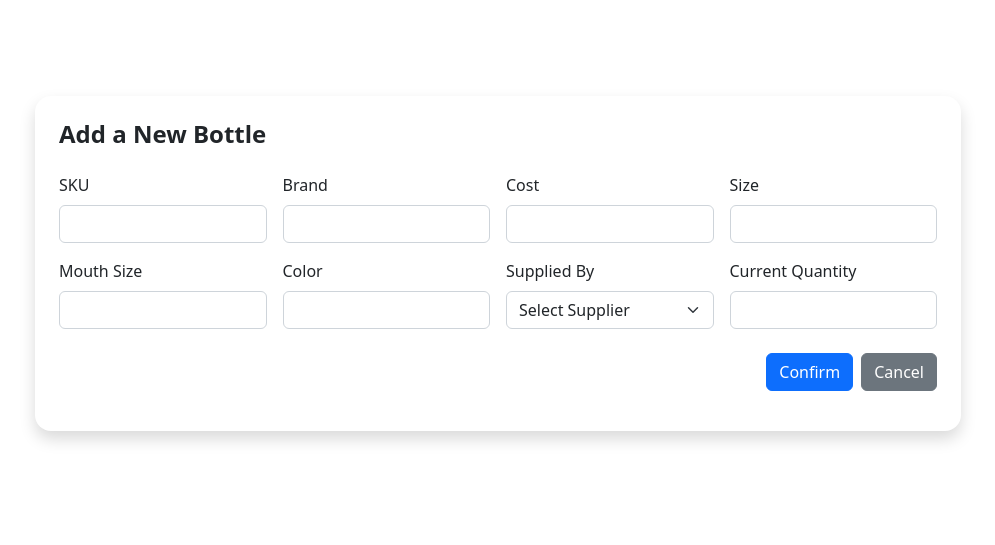
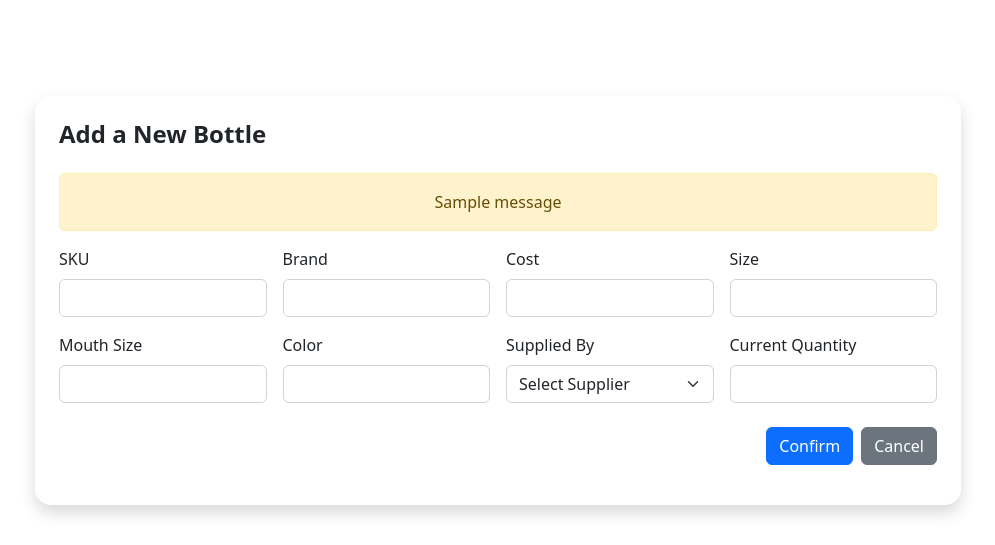
Before and after one commit to adena-wena/M6E-DjangoForms-LapuzSabandoValverde, a Django app: template Project 6/M6P-DjangoForms-LapuzSabandoValverde/MyInventoryApp/templates/MyInventoryApp/add_bottle.html in a window 1280 px wide. Shown: the part 56-601 px from the top of the page, without its empty margins (142-1137 px from the left). Run offline with Django 5.2, Linux system fonts and the light colour scheme; the template is opened without the code that fills it: most values are stand-ins (such as "Sample title", 1, 10 or a date in 2020); one stand-in notice (Sample message) is shown; some libraries are stand-ins or nearby versions.

Commit message:
added error messages

```diff
--- a/Project 6/M6P-DjangoForms-LapuzSabandoValverde/MyInventoryApp/templates/MyInventoryApp/add_bottle.html
+++ b/Project 6/M6P-DjangoForms-LapuzSabandoValverde/MyInventoryApp/templates/MyInventoryApp/add_bottle.html
@@ -9,6 +9,12 @@
             <div class="card shadow rounded-4 border-0">
                 <div class="card-body p-4">
                     <h4 class="card-title mb-4 fw-semibold">Add a New Bottle</h4>
+
+                    {% if messages %}
+                        {% for message in messages %}
+                        <div class="alert alert-warning text-center">{{ message }}</div>
+                        {% endfor %}
+                    {% endif %}
 
                     <form method="POST" action="{% url 'add_bottle' %}">
                         {% csrf_token %}
```
